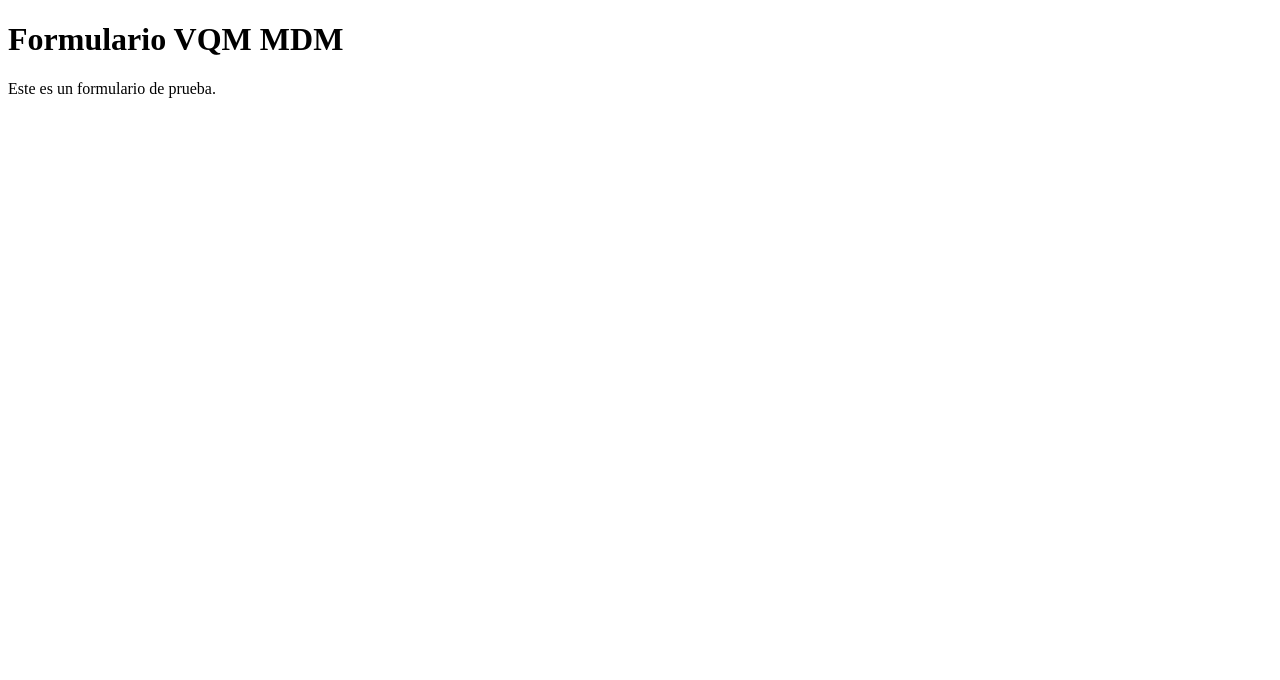
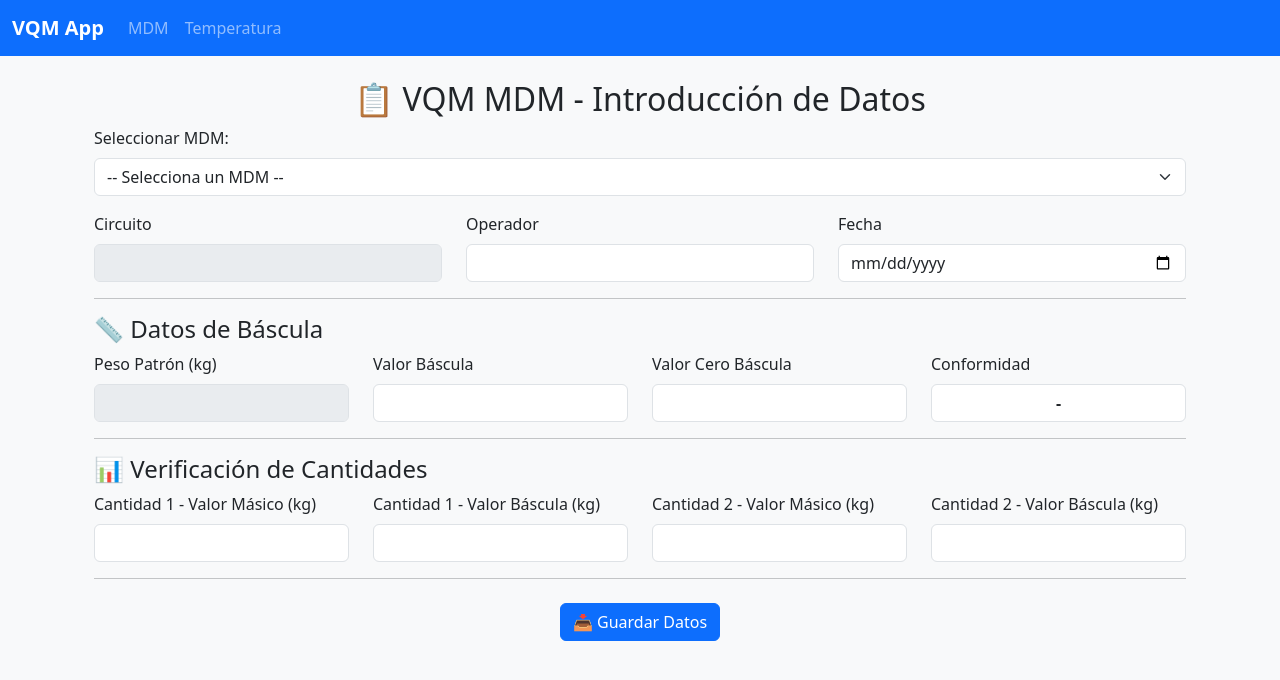
Before and after one commit to acueruiz/vqm_app_backup, a Flask app: page /vqm_mdm in a window 1280 px wide. Shown: the top 680 px of the page. Run offline with Flask 3, Linux system fonts and the light colour scheme.

Commit message:
Ultima idea

```diff
--- a/frontend/templates/form_vqm_mdm.html
+++ b/frontend/templates/form_vqm_mdm.html
@@ -1,12 +1,136 @@
-<!DOCTYPE html>
-<html lang="es">
-<head>
-    <meta charset="UTF-8">
-    <meta name="viewport" content="width=device-width, initial-scale=1.0">
-    <title>Formulario VQM</title>
-</head>
-<body>
-    <h1>Formulario VQM MDM</h1>
-    <p>Este es un formulario de prueba.</p>
-</body>
-</html>
+{% extends "base.html" %}
+
+{% block title %}VQM MDM - Introducción de Datos{% endblock %}
+
+{% block content %}
+<div class="container">
+    <h2 class="mt-3 text-center">📋 VQM MDM - Introducción de Datos</h2>
+
+    <!-- Selección de MDM -->
+    <div class="mb-3">
+        <label for="mdmSelect" class="form-label">Seleccionar MDM:</label>
+        <select id="mdmSelect" class="form-select">
+            <option value="" selected>-- Selecciona un MDM --</option>
+        </select>
+    </div>
+
+    <!-- Formulario de datos -->
+    <div class="row">
+        <div class="col-md-4">
+            <label class="form-label">Circuito</label>
+            <input type="text" id="circuito" class="form-control" disabled>
+        </div>
+        <div class="col-md-4">
+            <label class="form-label">Operador</label>
+            <input type="text" id="operador" class="form-control">
+        </div>
+        <div class="col-md-4">
+            <label class="form-label">Fecha</label>
+            <input type="date" id="fecha" class="form-control">
+        </div>
+    </div>
+
+    <hr>
+
+    <!-- Datos de báscula -->
+    <h4 class="mt-3">📏 Datos de Báscula</h4>
+    <div class="row">
+        <div class="col-md-3">
+            <label class="form-label">Peso Patrón (kg)</label>
+            <input type="text" id="peso_patron" class="form-control" disabled>
+        </div>
+        <div class="col-md-3">
+            <label class="form-label">Valor Báscula</label>
+            <input type="text" id="valor_bascula" class="form-control">
+        </div>
+        <div class="col-md-3">
+            <label class="form-label">Valor Cero Báscula</label>
+            <input type="text" id="valor_cero_bascula" class="form-control">
+        </div>
+        <div class="col-md-3">
+            <label class="form-label">Conformidad</label>
+            <div id="conformidad_bascula" class="form-control text-center fw-bold">-</div>
+        </div>
+    </div>
+
+    <hr>
+
+    <!-- Datos de verificación -->
+    <h4 class="mt-3">📊 Verificación de Cantidades</h4>
+    <div class="row">
+        <div class="col-md-3">
+            <label class="form-label">Cantidad 1 - Valor Másico (kg)</label>
+            <input type="text" id="verif1_masico" class="form-control">
+        </div>
+        <div class="col-md-3">
+            <label class="form-label">Cantidad 1 - Valor Báscula (kg)</label>
+            <input type="text" id="verif1_bascula" class="form-control">
+        </div>
+        <div class="col-md-3">
+            <label class="form-label">Cantidad 2 - Valor Másico (kg)</label>
+            <input type="text" id="verif2_masico" class="form-control">
+        </div>
+        <div class="col-md-3">
+            <label class="form-label">Cantidad 2 - Valor Báscula (kg)</label>
+            <input type="text" id="verif2_bascula" class="form-control">
+        </div>
+    </div>
+
+    <hr>
+
+    <!-- Botón de envío -->
+    <div class="text-center mt-4">
+        <button class="btn btn-primary" onclick="guardarDatos()">📥 Guardar Datos</button>
+    </div>
+</div>
+
+<script>
+    // Cargar lista de MDMs desde la API
+    document.addEventListener("DOMContentLoaded", function() {
+        fetch('/api/vqm/datos_mdms')
+            .then(response => response.json())
+            .then(data => {
+                let mdmSelect = document.getElementById("mdmSelect");
+                data.forEach(mdm => {
+                    let option = document.createElement("option");
+                    option.value = mdm.masico;
+                    option.text = mdm.masico;
+                    mdmSelect.appendChild(option);
+                });
+
+                // Agregar evento para actualizar datos cuando se seleccione un MDM
+                mdmSelect.addEventListener("change", function() {
+                    let selectedMdm = this.value;
+                    let mdmData = data.find(mdm => mdm.masico === selectedMdm);
+                    if (mdmData) {
+                        document.getElementById("circuito").value = mdmData.circuito || "";
+                        document.getElementById("peso_patron").value = mdmData.vr_masas_patron || "";
+                    }
+                });
+            });
+    });
+
+    function guardarDatos() {
+        let data = {
+            titulo: document.getElementById("mdmSelect").value,
+            fecha: document.getElementById("fecha").value,
+            operador: document.getElementById("operador").value,
+            valor_bascula: parseFloat(document.getElementById("valor_bascula").value) || 0,
+            valor_cero_bascula: parseFloat(document.getElementById("valor_cero_bascula").value) || 0,
+            cant1_verif1_valor_masico: parseFloat(document.getElementById("verif1_masico").value) || 0,
+            cant1_verif1_valor_bascula: parseFloat(document.getElementById("verif1_bascula").value) || 0,
+            cant2_verif1_valor_masico: parseFloat(document.getElementById("verif2_masico").value) || 0,
+            cant2_verif1_valor_bascula: parseFloat(document.getElementById("verif2_bascula").value) || 0
+        };
+
+        fetch('/vqm/vqm_mdm', {
+            method: "POST",
+            headers: { "Content-Type": "application/json" },
+            body: JSON.stringify(data)
+        })
+        .then(response => response.json())
+        .then(result => alert("✅ Datos guardados correctamente"))
+        .catch(error => alert("❌ Error al guardar los datos"));
+    }
+</script>
+{% endblock %}
```
Also changed, not shown: frontend/routes.py (+4 -4 lines).
